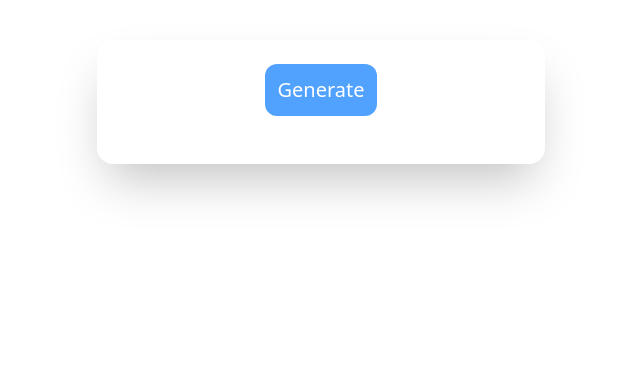
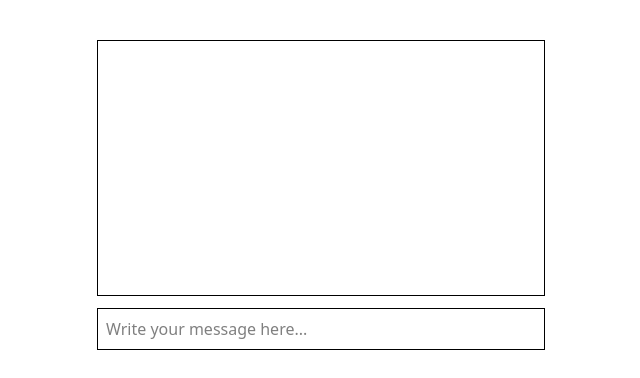
Before and after one commit to michailid/angular-mini-projects, an Angular app: page / in a window 1280 px wide. Shown: the top 378 px of the page, without its empty margins (319-959 px from the left). Built offline with nearby package versions, Linux system fonts and the light colour scheme.

Commit message:
chat: messages user sends appear on the panel

```diff
--- a/src/app/app.html
+++ b/src/app/app.html
@@ -1,4 +1,5 @@
 <!-- <app-stopwatch></app-stopwatch> -->
 <!-- <app-quiz></app-quiz> -->
 <!-- <app-quiz-v2></app-quiz-v2> -->
-<app-password-generator></app-password-generator>
+<!-- <app-password-generator></app-password-generator> -->
+<app-chat></app-chat>
--- a/src/app/app.ts
+++ b/src/app/app.ts
@@ -1,10 +1,10 @@
 import { Component, signal } from '@angular/core';
 import { RouterOutlet } from '@angular/router';
-import { PasswordGenerator } from './password-generator/password-generator';
+import { Chat } from './chat/chat';
 
 @Component({
   selector: 'app-root',
-  imports: [RouterOutlet, PasswordGenerator],
+  imports: [RouterOutlet, Chat],
   templateUrl: './app.html',
   styleUrl: './app.css',
 })
--- /dev/null
+++ b/src/app/chat/chat.html
@@ -0,0 +1,15 @@
+<div class="max-w-md mx-auto mt-10 h-64 overflow-y-auto p-1 border">
+  @for (message of messages; track $index) {
+    <div class="bg-gray-200 p-2 rounded m-1">{{ message }}</div>
+  }
+</div>
+
+<div class="max-w-md mx-auto">
+  <input
+    type="text"
+    class="border my-3 w-full p-2 focus:outline-none"
+    placeholder="Write your message here..."
+    [(ngModel)]="currentMessage"
+    (keydown.enter)="sendMessage()"
+  />
+</div>
--- /dev/null
+++ b/src/app/chat/chat.ts
@@ -0,0 +1,20 @@
+import { Component, signal } from '@angular/core';
+import { FormsModule } from '@angular/forms';
+
+@Component({
+  selector: 'app-chat',
+  imports: [FormsModule],
+  templateUrl: './chat.html',
+  styleUrl: './chat.css',
+})
+export class Chat {
+  messages: string[] = [];
+  currentMessage = signal('');
+
+  sendMessage() {
+    if (this.currentMessage().trim() != '') {
+      this.messages.push(this.currentMessage());
+      this.currentMessage.set('');
+    }
+  }
+}
```
Also changed, not shown: src/app/chat/chat.css (added), 1 other file (tests, documents, lock files or other folders).
